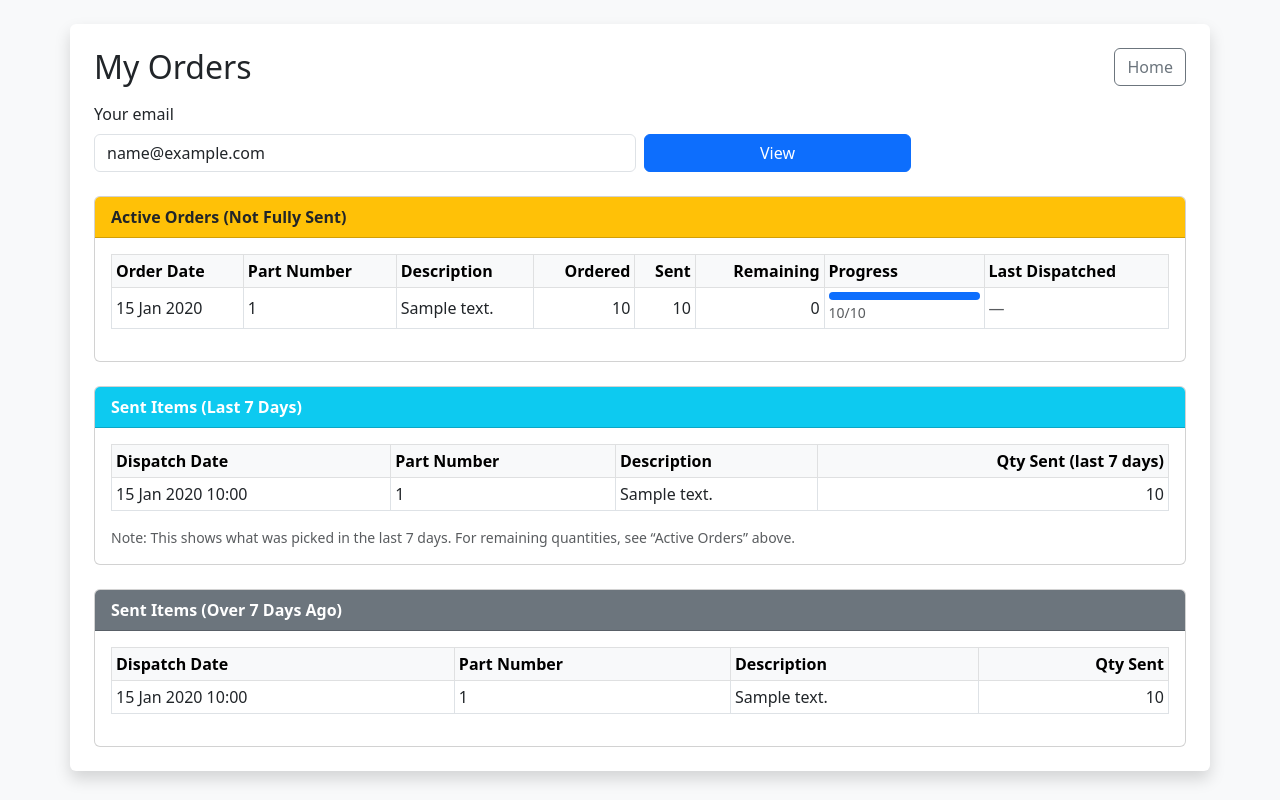
After one commit to tomward0606/PartsProjectMain, a Flask app: template templates/my_orders.html in a window 1280 px wide. The commit adds this page. Run offline with Flask 3, Linux system fonts and the light colour scheme; the template is opened without the code that fills it: most values are stand-ins (such as "Sample title", 1, 10 or a date in 2020).

Commit message:
Add files via upload

```diff
--- /dev/null
+++ b/templates/my_orders.html
@@ -0,0 +1,152 @@
+<!DOCTYPE html>
+<html lang="en">
+<head>
+  <meta charset="UTF-8">
+  <title>My Orders{% if email %} – {{ email }}{% endif %}</title>
+  <meta name="viewport" content="width=device-width, initial-scale=1">
+  <link href="https://cdn.jsdelivr.net/npm/bootstrap@5.3.0/dist/css/bootstrap.min.css" rel="stylesheet">
+  <style>
+    .progress { height: 8px; }
+    .table thead th { white-space: nowrap; }
+  </style>
+</head>
+<body class="p-4 bg-light">
+  <div class="container bg-white p-4 shadow rounded">
+    <div class="d-flex justify-content-between align-items-center mb-3">
+      <h2 class="mb-0">My Orders</h2>
+      <a href="{{ url_for('landing') }}" class="btn btn-outline-secondary">Home</a>
+    </div>
+
+    <!-- Email entry -->
+    <form class="row gy-2 gx-2 align-items-end mb-4" method="get" action="{{ url_for('my_orders') }}">
+      <div class="col-md-6">
+        <label for="email" class="form-label">Your email</label>
+        <input type="email" class="form-control" id="email" name="email"
+               placeholder="engineer@servitech.co.uk" value="{{ email or '' }}" required>
+      </div>
+      <div class="col-md-3">
+        <button class="btn btn-primary w-100" type="submit">View</button>
+      </div>
+    </form>
+
+    {% if email %}
+      <!-- Active Orders -->
+      <div class="card mb-4">
+        <div class="card-header bg-warning"><strong>Active Orders (Not Fully Sent)</strong></div>
+        <div class="card-body">
+          {% if active_orders %}
+            <table class="table table-sm table-bordered align-middle">
+              <thead class="table-light">
+                <tr>
+                  <th>Order Date</th>
+                  <th>Part Number</th>
+                  <th>Description</th>
+                  <th class="text-end">Ordered</th>
+                  <th class="text-end">Sent</th>
+                  <th class="text-end">Remaining</th>
+                  <th style="width:160px">Progress</th>
+                  <th>Last Dispatched</th>
+                </tr>
+              </thead>
+              <tbody>
+                {% for item in active_orders %}
+                  {% set ordered = (item.quantity or 0) %}
+                  {% set sent = (item.quantity_sent or 0) %}
+                  {% set remaining = ordered - sent %}
+                  {% set pct = (sent * 100 // ordered) if ordered > 0 else 0 %}
+                  {% set lastd = last_dispatch_for_part.get(item.part_number) %}
+                  <tr>
+                    <td>{{ item.order.date.strftime('%d %b %Y') }}</td>
+                    <td>{{ item.part_number }}</td>
+                    <td>{{ item.description }}</td>
+                    <td class="text-end">{{ ordered }}</td>
+                    <td class="text-end">{{ sent }}</td>
+                    <td class="text-end">{{ remaining }}</td>
+                    <td>
+                      <div class="progress">
+                        <div class="progress-bar" role="progressbar"
+                             style="width: {{ pct }}%;" aria-valuenow="{{ pct }}" aria-valuemin="0" aria-valuemax="100"></div>
+                      </div>
+                      <small class="text-muted">{{ sent }}/{{ ordered }}</small>
+                    </td>
+                    <td>
+                      {% if lastd %}{{ lastd.strftime('%d %b %Y %H:%M') }}{% else %}<span class="text-muted">—</span>{% endif %}
+                    </td>
+                  </tr>
+                {% endfor %}
+              </tbody>
+            </table>
+          {% else %}
+            <p class="text-muted mb-0">No active orders.</p>
+          {% endif %}
+        </div>
+      </div>
+
+      <!-- Sent Items (Last 7 Days) - from Dispatches -->
+      <div class="card mb-4">
+        <div class="card-header bg-info text-white"><strong>Sent Items (Last 7 Days)</strong></div>
+        <div class="card-body">
+          {% if recent_dispatches %}
+            <table class="table table-sm table-bordered">
+              <thead class="table-light">
+                <tr>
+                  <th>Dispatch Date</th>
+                  <th>Part Number</th>
+                  <th>Description</th>
+                  <th class="text-end">Qty Sent (last 7 days)</th>
+                </tr>
+              </thead>
+              <tbody>
+                {% for row in recent_dispatches %}
+                <tr>
+                  <td>{{ row.dispatch_date.strftime('%d %b %Y %H:%M') }}</td>
+                  <td>{{ row.part_number }}</td>
+                  <td>{{ row.description or '' }}</td>
+                  <td class="text-end">{{ row.qty_sent }}</td>
+                </tr>
+                {% endfor %}
+              </tbody>
+            </table>
+            <p class="text-muted small mb-0">
+              Note: This shows what was picked in the last 7 days. For remaining quantities, see “Active Orders” above.
+            </p>
+          {% else %}
+            <p class="text-muted mb-0">No items dispatched in the last 7 days.</p>
+          {% endif %}
+        </div>
+      </div>
+
+      <!-- Sent Items (Over 7 Days Ago) - from Dispatches -->
+      <div class="card">
+        <div class="card-header bg-secondary text-white"><strong>Sent Items (Over 7 Days Ago)</strong></div>
+        <div class="card-body">
+          {% if older_dispatches %}
+            <table class="table table-sm table-bordered">
+              <thead class="table-light">
+                <tr>
+                  <th>Dispatch Date</th>
+                  <th>Part Number</th>
+                  <th>Description</th>
+                  <th class="text-end">Qty Sent</th>
+                </tr>
+              </thead>
+              <tbody>
+                {% for row in older_dispatches %}
+                <tr>
+                  <td>{{ row.dispatch_date.strftime('%d %b %Y %H:%M') }}</td>
+                  <td>{{ row.part_number }}</td>
+                  <td>{{ row.description or '' }}</td>
+                  <td class="text-end">{{ row.qty_sent }}</td>
+                </tr>
+                {% endfor %}
+              </tbody>
+            </table>
+          {% else %}
+            <p class="text-muted mb-0">No older dispatched items.</p>
+          {% endif %}
+        </div>
+      </div>
+    {% endif %}
+  </div>
+</body>
+</html>
```
Also changed, not shown: templates/landing.html (+12 -2 lines).
